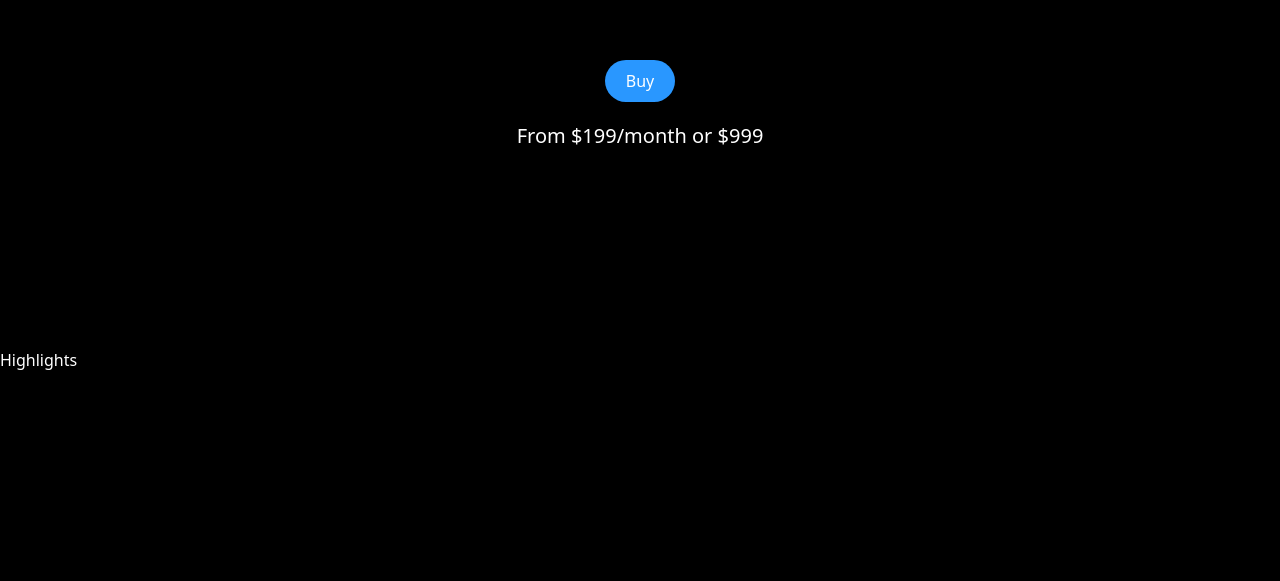
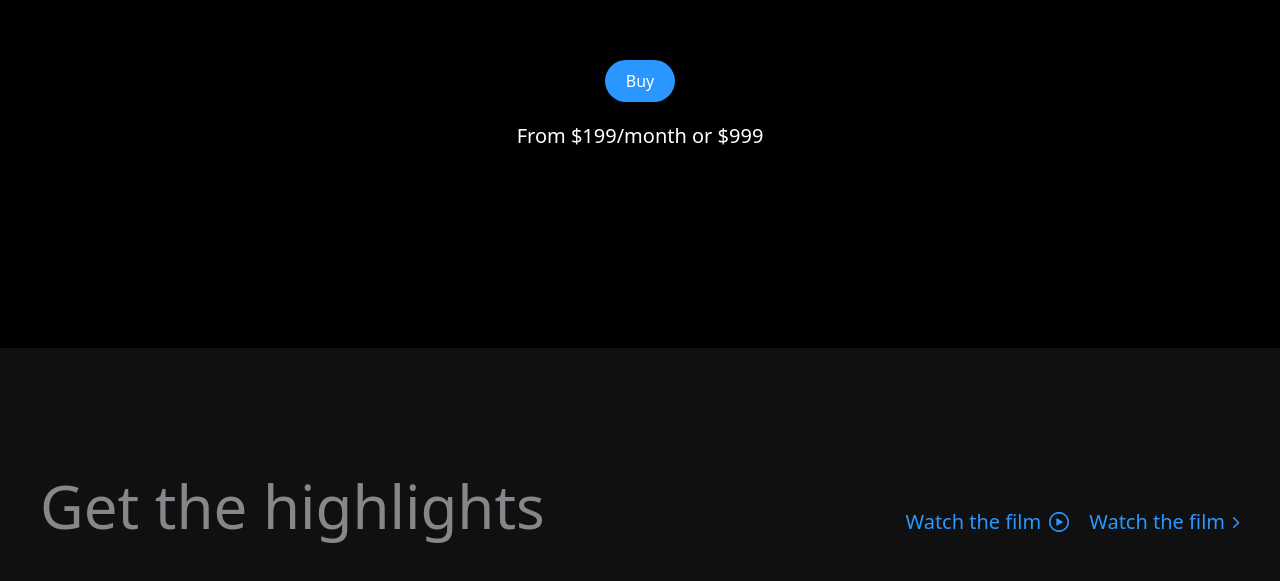
Before and after one commit to MG10327/iPhoneSite, a React (Vite) app: page / in a window 1280 px wide. Shown: the part 455-1036 px from the top of the page. Before the commit the page ends 827 px from the top, so only its background shows below. Built offline with nearby package versions, Linux system fonts and the light colour scheme; grey boxes are pictures that could not be loaded.

Commit message:
gsap animations for watch the film links

```diff
--- a/src/components/Highlights.jsx
+++ b/src/components/Highlights.jsx
@@ -1,8 +1,31 @@
 import React from 'react'
+import gsap from 'gsap'
+import { useGSAP } from '@gsap/react'
+import { rightImg, watchImg } from '../utils'
 
 const Highlights = () => {
+
+    useGSAP(() => {
+        gsap.to('#title', {opacity: 1, y:0})
+        gsap.to('.link', {opacity: 1, y:0, duration: 1, stagger: 0.25})
+    }, [])
+
   return (
-    <div>Highlights</div>
+    <section id="highlights" className='w-screen overflow-hidden h-full common-padding bg-zinc'>
+        <div className='screen-max-width'>
+            <div className='mg-12 w-full md:flex items-end justify-between'>
+                <h1 id='title' className='section-heading'>Get the highlights</h1>
+                <div className='flex flex-wrap items-end gap-5'>
+                    <p className='link'>Watch the film
+                        <img src={watchImg} alt="Watch" className='ml-2'/>
+                    </p>
+                    <p className='link'>Watch the film
+                        <img src={rightImg} alt="Right" className='ml-2'/>
+                    </p>
+                </div>
+            </div>
+        </div>
+    </section>
   )
 }
 
```
